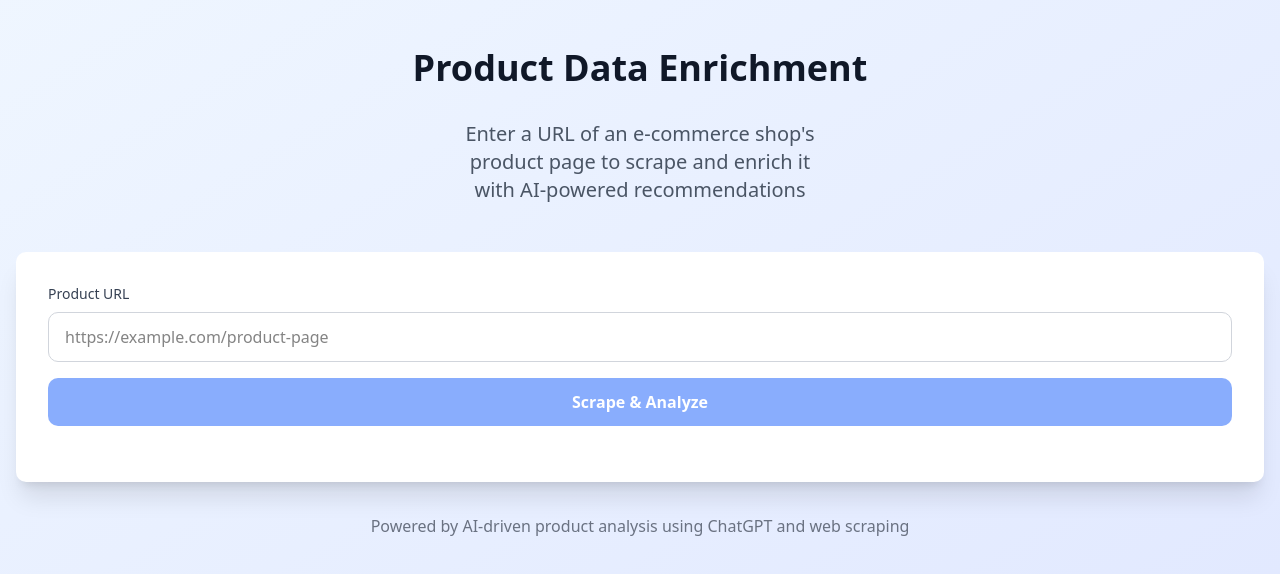
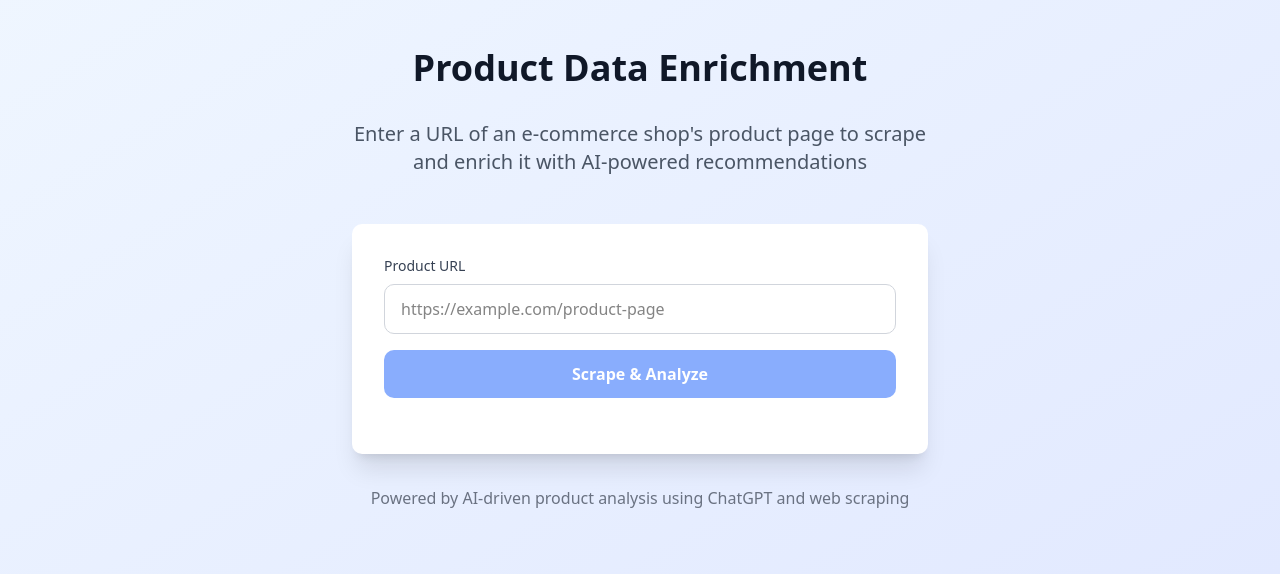
Before and after one commit to Flotapponnier/Shelfer, a Next.js app in the folder frontend/: page / in a window 1280 px wide. Shown: the top 574 px of the page. Built offline with nearby package versions, Linux system fonts and the light colour scheme.

Commit message:
Improve spacing on frontend

```diff
--- a/frontend/src/app/page.tsx
+++ b/frontend/src/app/page.tsx
@@ -31,14 +31,14 @@ export default function Home() {
 
       <div className="w-full mx-auto">
 
-      <div className="text-center mb-12 max-w-sm mx-auto">
+      <div className="text-center mb-12 max-w-xl mx-auto">
 
           <p className="text-xl text-gray-600">
             Enter a URL of an e-commerce shop&apos;s product page to scrape and enrich it with AI-powered recommendations
           </p>
           </div>
 
-        <div className="bg-white rounded-lg shadow-xl p-8 mb-8">
+        <div className="bg-white rounded-lg shadow-xl p-8 mb-8 max-w-xl mx-auto">
           <div className="space-y-4 mb-6">
             <div>
               <label className="block text-sm font-medium text-gray-700 mb-2">
```
Also changed, not shown: 1 other file (tests, documents, lock files or other folders).
